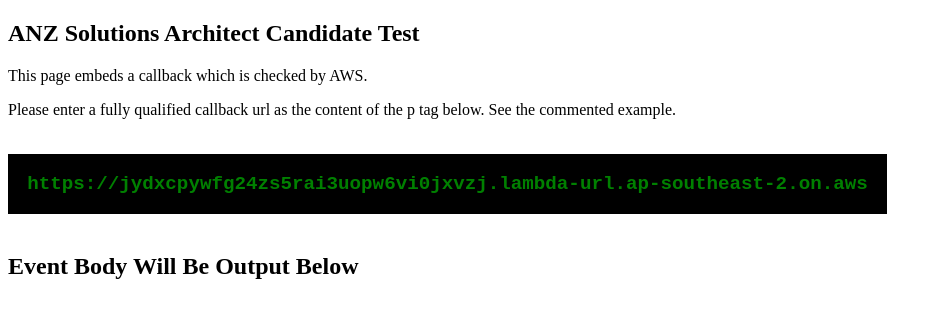
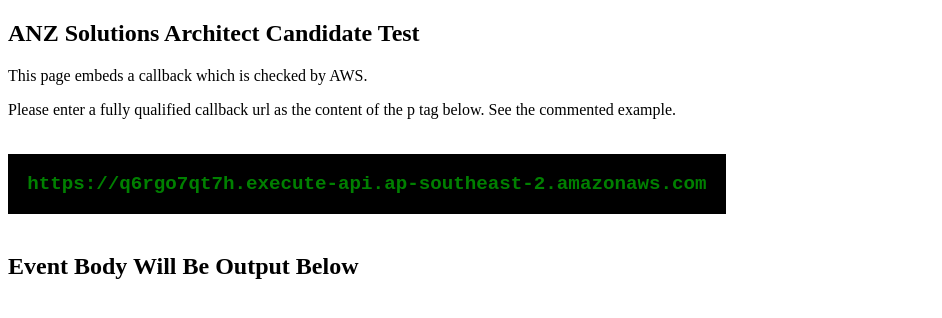
Before and after one commit to rysanoc/aws-candidate-test-repo, a plain HTML site: page index.html in a window 1280 px wide. Shown: the whole page, without its empty margins (0-942 px from the left). Drawn offline with nearby package versions, Linux system fonts and the light colour scheme; no server answers.

Commit message:
Update index.html

```diff
--- a/index.html
+++ b/index.html
@@ -12,7 +12,7 @@
     <!--
       <p id="endpoint_url">http://example.com/myendpointurl</p>
     -->
-    <p id="endpoint_url">https://jydxcpywfg24zs5rai3uopw6vi0jxvzj.lambda-url.ap-southeast-2.on.aws</p>
+    <p id="endpoint_url">https://q6rgo7qt7h.execute-api.ap-southeast-2.amazonaws.com</p>
 
     <div id="root"></div>
 
```
